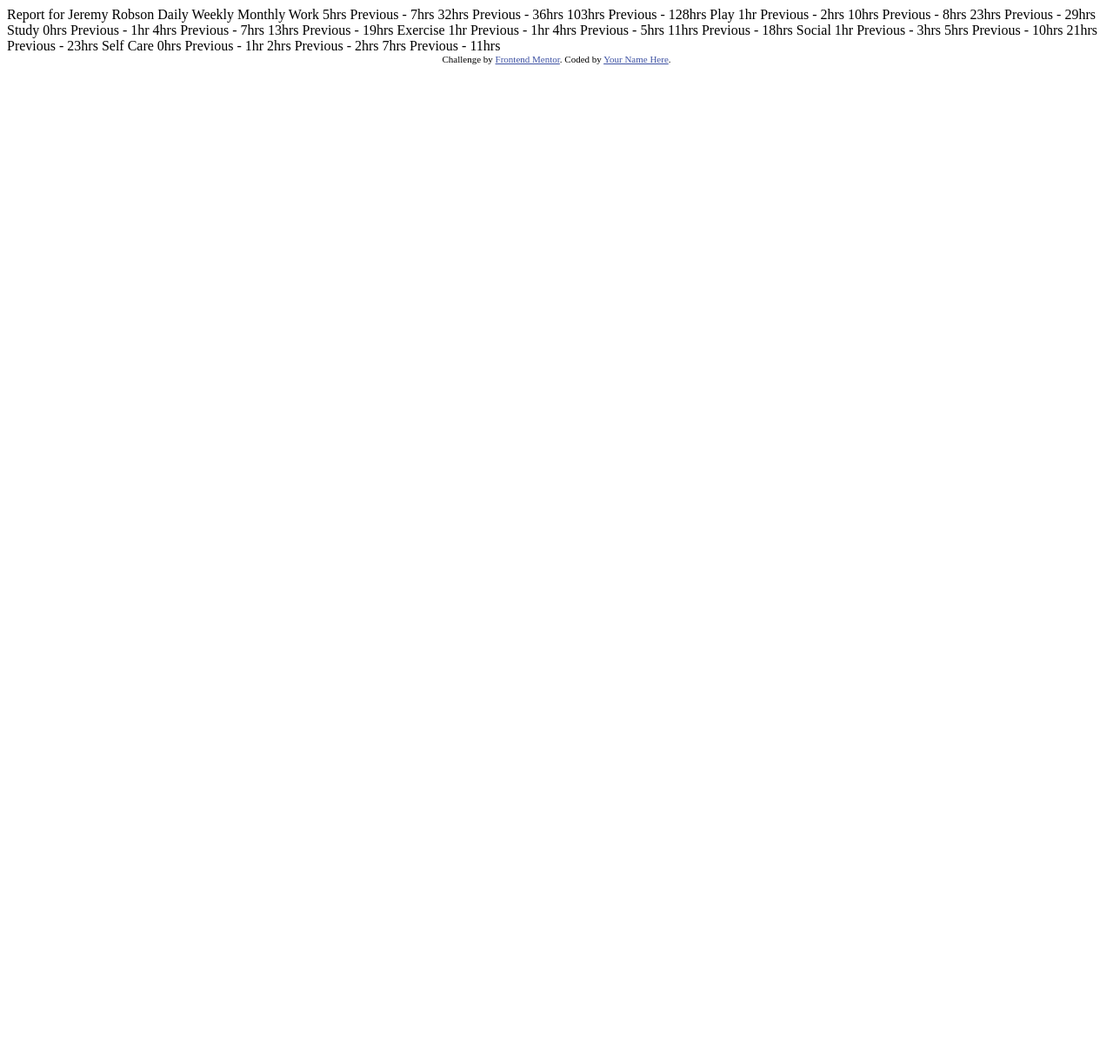
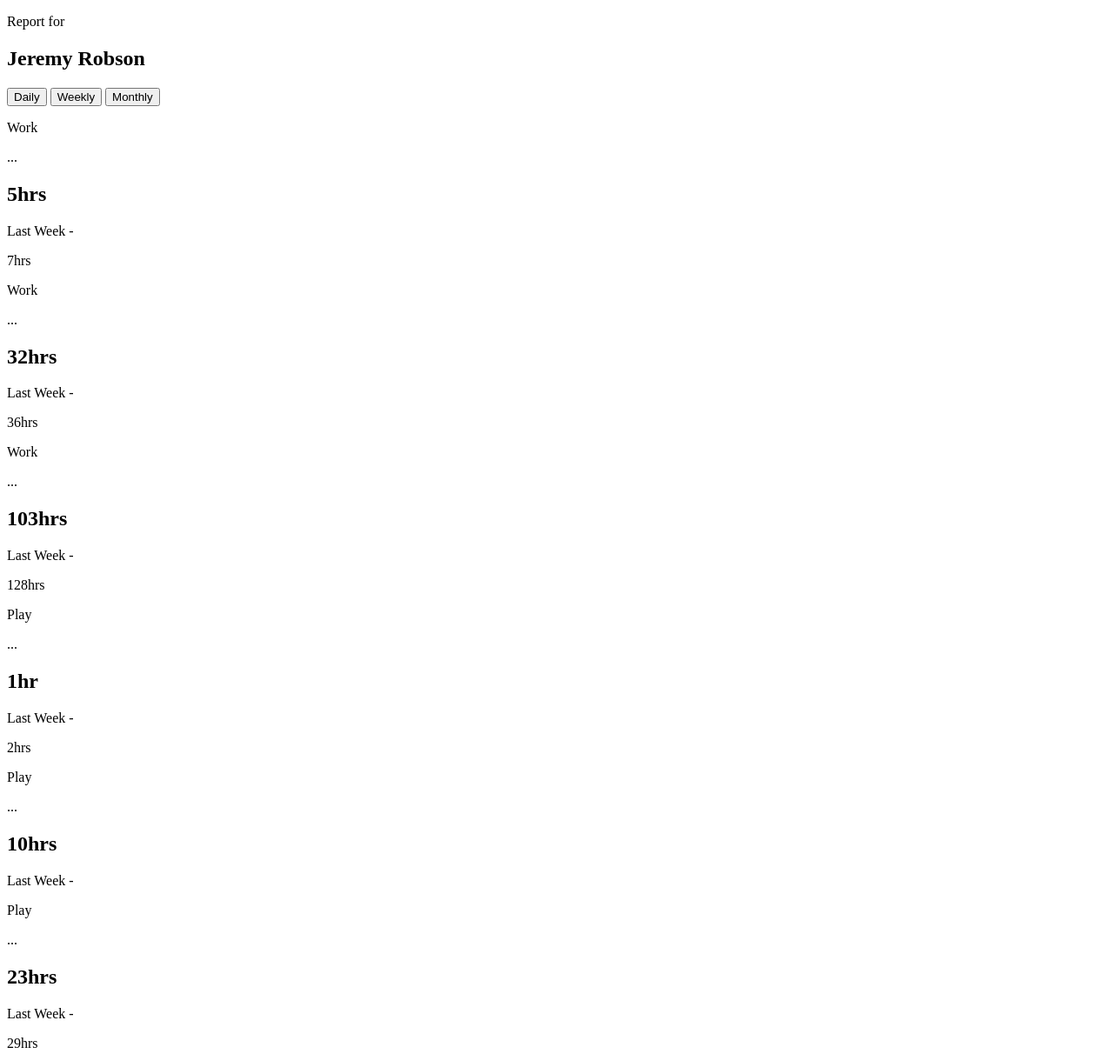
Before and after one commit to DevDaviNickenig/time-tracking-dashboard-main, a plain HTML site: page index.html in a window 1280 px wide. Shown: the top 1212 px of the page at 87% size. Before the commit the page ends 800 px from the top, so only its background shows below. Drawn offline with Linux system fonts and the light colour scheme.

Commit message:
primeiras alterações html
começando a dispor os elementos html

```diff
--- a/index.html
+++ b/index.html
@@ -1,80 +1,148 @@
 <!DOCTYPE html>
 <html lang="en">
   <head>
-  <meta charset="UTF-8">
-  <meta name="viewport" content="width=device-width, initial-scale=1.0"> <!-- displays site properly based on user's device -->
+    <meta charset="UTF-8" />
+    <meta name="viewport" content="width=device-width, initial-scale=1.0" />
+    <!-- displays site properly based on user's device -->
 
-  <link rel="icon" type="image/png" sizes="32x32" href="./images/favicon-32x32.png">
+    <link
+      rel="icon"
+      type="image/png"
+      sizes="32x32"
+      href="./images/favicon-32x32.png"
+    />
 
     <title>Frontend Mentor | Time tracking dashboard</title>
 
     <!-- Feel free to remove these styles or customise in your own stylesheet 👍 -->
     <style>
-    .attribution { font-size: 11px; text-align: center; }
-    .attribution a { color: hsl(228, 45%, 44%); }
+      .attribution {
+        font-size: 11px;
+        text-align: center;
+      }
+      .attribution a {
+        color: hsl(228, 45%, 44%);
+      }
     </style>
   </head>
   <body>
+    <section>
+      <div>
+        <p>Report for</p>
+        <h2>Jeremy Robson</h2>
+      </div>
+      <div>
+        <button>Daily</button>
+        <button>Weekly</button>
+        <button>Monthly</button>
+      </div>
+    </section>
+    <article id="work">
+      <div id="imagem"></div>
+      <div id="daily">
+        <p>Work</p>
+        <span>...</span>
+        <h2>5hrs</h2>
+        <p>Last Week -</p>
+        <p>7hrs</p>
+      </div>
+      <div class="weekly">
+        <p>Work</p>
+        <span>...</span>
+        <h2>32hrs</h2>
+        <p>Last Week -</p>
+        <p>36hrs</p>
+      </div>
+      <div id="monthly">
+        <p>Work</p>
+        <span>...</span>
+        <h2>103hrs</h2>
+        <p>Last Week -</p>
+        <p>128hrs</p>
+      </div>
+    </article>
+    <article>
+      <div></div>
+      <div id="daily">
+        <p>Play</p>
+        <span>...</span>
+        <h2>1hr</h2>
+        <p>Last Week -</p>
+        <p>2hrs</p>
+        <div id="weekly">
+          <p>Play</p>
+          <span>...</span>
+          <h2>10hrs</h2>
+          <p>Last Week -</p>
+          <p></p>
+          <div id="monthly">
+            <p>Play</p>
+            <span>...</span>
+            <h2>23hrs</h2>
+            <p>Last Week -</p>
+            <p>29hrs</p>
+          </div>
+        </div>
+      </div>
+    </article>
 
-  Report for
-  Jeremy Robson
+    Study 0hrs
+    <!-- daily -->
+    Previous - 1hr
+    <!-- daily -->
+    4hrs
+    <!-- weekly -->
+    Previous - 7hrs
+    <!-- weekly -->
+    13hrs
+    <!-- monthly -->
+    Previous - 19hrs
+    <!-- monthly -->
 
-  Daily
-  Weekly
-  Monthly
+    Exercise 1hr
+    <!-- daily -->
+    Previous - 1hr
+    <!-- daily -->
+    4hrs
+    <!-- weekly -->
+    Previous - 5hrs
+    <!-- weekly -->
+    11hrs
+    <!-- monthly -->
+    Previous - 18hrs
+    <!-- monthly -->
 
-  Work
-  5hrs <!-- daily -->
-  Previous - 7hrs <!-- daily -->
-  32hrs <!-- weekly -->
-  Previous - 36hrs <!-- weekly -->
-  103hrs <!-- monthly -->
-  Previous - 128hrs <!-- monthly -->
+    Social 1hr
+    <!-- daily -->
+    Previous - 3hrs
+    <!-- daily -->
+    5hrs
+    <!-- weekly -->
+    Previous - 10hrs
+    <!-- weekly -->
+    21hrs
+    <!-- monthly -->
+    Previous - 23hrs
+    <!-- monthly -->
 
-  Play
-  1hr <!-- daily -->
-  Previous - 2hrs <!-- daily -->
-  10hrs <!-- weekly -->
-  Previous - 8hrs <!-- weekly -->
-  23hrs <!-- monthly -->
-  Previous - 29hrs <!-- monthly -->
-
-  Study
-  0hrs <!-- daily -->
-  Previous - 1hr <!-- daily -->
-  4hrs <!-- weekly -->
-  Previous - 7hrs <!-- weekly -->
-  13hrs <!-- monthly -->
-  Previous - 19hrs <!-- monthly -->
-
-  Exercise
-  1hr <!-- daily -->
-  Previous - 1hr <!-- daily -->
-  4hrs <!-- weekly -->
-  Previous - 5hrs <!-- weekly -->
-  11hrs <!-- monthly -->
-  Previous - 18hrs <!-- monthly -->
-
-  Social
-  1hr <!-- daily -->
-  Previous - 3hrs <!-- daily -->
-  5hrs <!-- weekly -->
-  Previous - 10hrs <!-- weekly -->
-  21hrs <!-- monthly -->
-  Previous - 23hrs <!-- monthly -->
-
-  Self Care
-  0hrs <!-- daily -->
-  Previous - 1hr <!-- daily -->
-  2hrs <!-- weekly -->
-  Previous - 2hrs <!-- weekly -->
-  7hrs <!-- monthly -->
-  Previous - 11hrs <!-- monthly -->
-
+    Self Care 0hrs
+    <!-- daily -->
+    Previous - 1hr
+    <!-- daily -->
+    2hrs
+    <!-- weekly -->
+    Previous - 2hrs
+    <!-- weekly -->
+    7hrs
+    <!-- monthly -->
+    Previous - 11hrs
+    <!-- monthly -->
 
     <div class="attribution">
-    Challenge by <a href="https://www.frontendmentor.io?ref=challenge" target="_blank">Frontend Mentor</a>.
-    Coded by <a href="#">Your Name Here</a>.
+      Challenge by
+      <a href="https://www.frontendmentor.io?ref=challenge" target="_blank"
+        >Frontend Mentor</a
+      >. Coded by <a href="#">Your Name Here</a>.
     </div>
   </body>
 </html>
```
Lines whose indentation alone changed are shown as unchanged.
